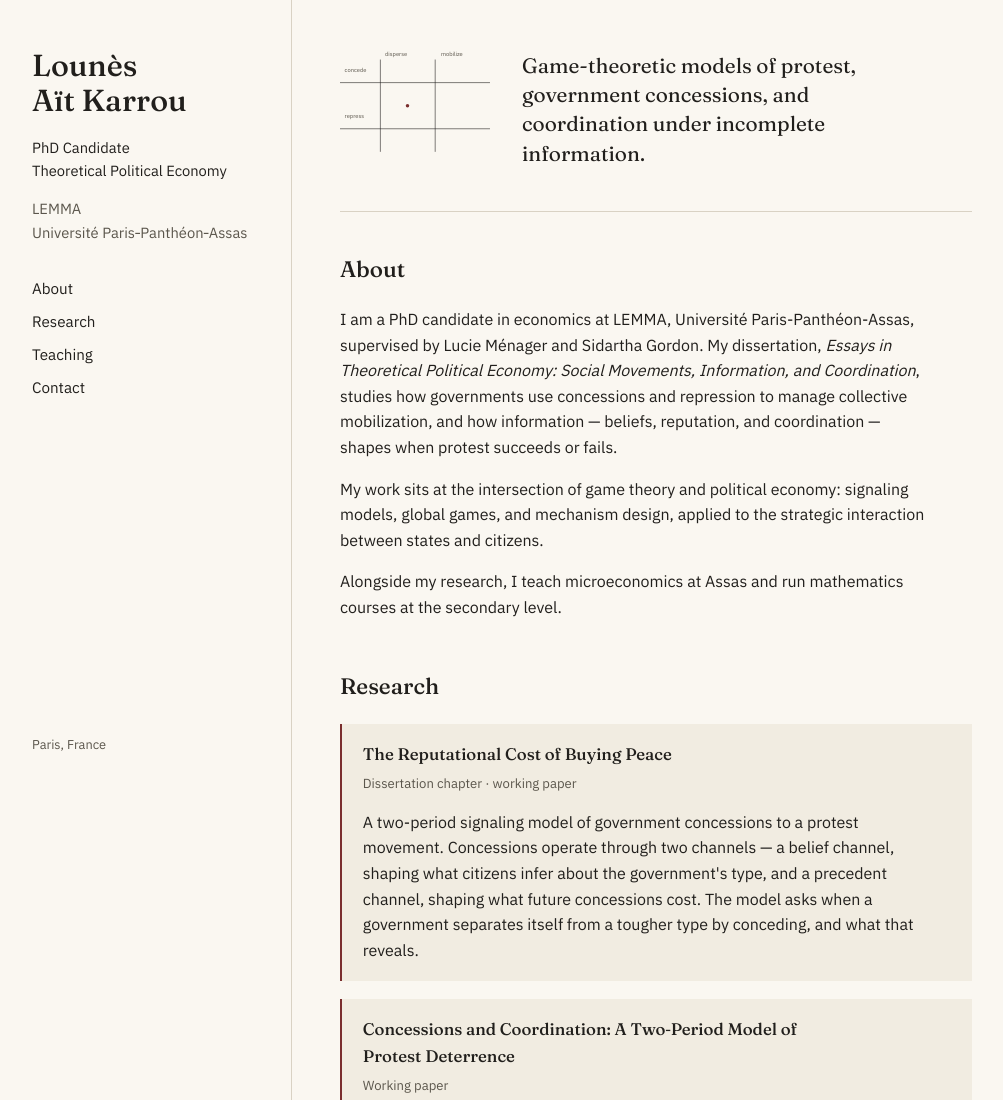
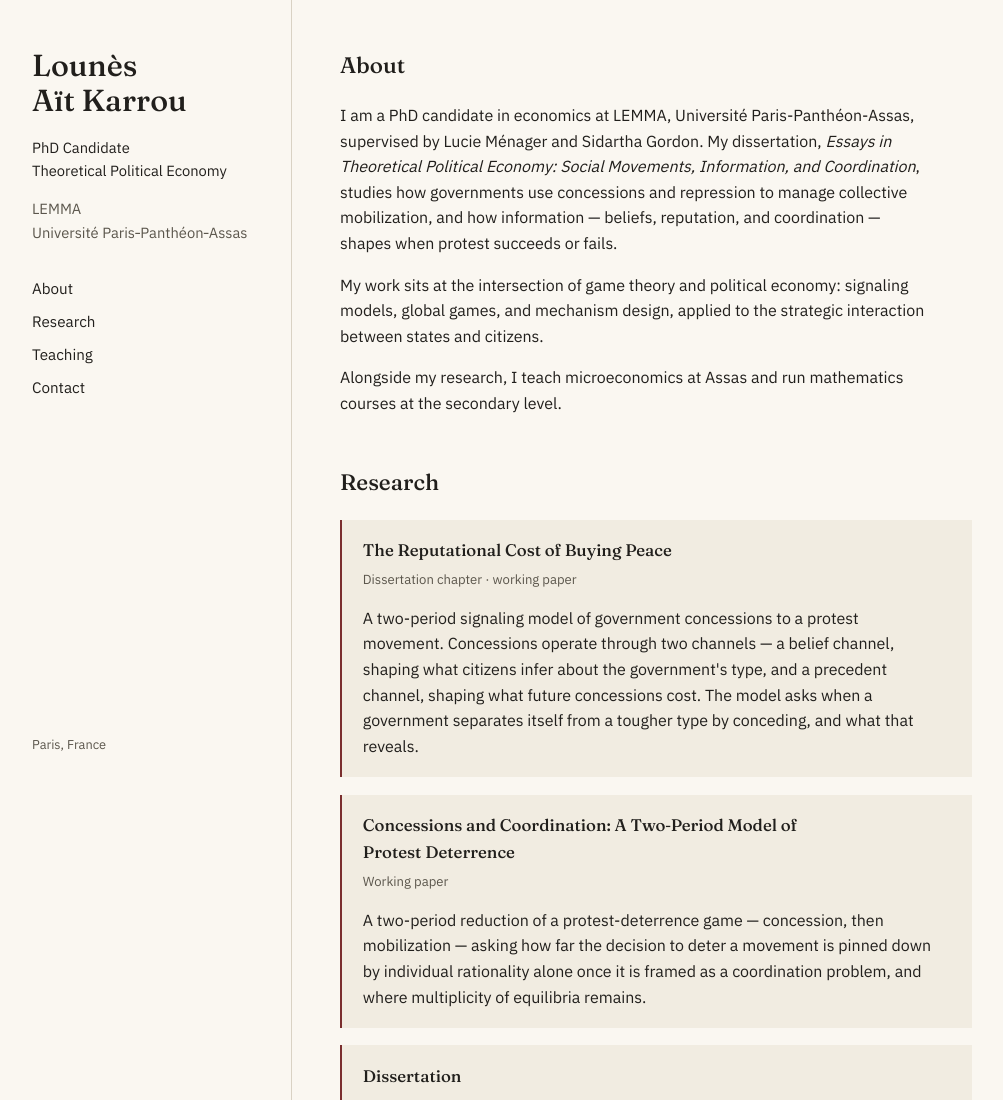
Before and after one commit to LounesAK/lounesak.github.io, a plain HTML site: page index.html in a window 1280 px wide. Shown: the top 1100 px of the page, without its empty margins (58-1061 px from the left). Drawn offline with Linux system fonts and the light colour scheme.

Commit message:
Remove hero section from index.html
Removed the hero section containing SVG diagram and description.

```diff
--- a/index.html
+++ b/index.html
@@ -32,23 +32,6 @@
   </aside>
 
   <main>
-
-    <section class="hero">
-      <div class="diagram" aria-hidden="true">
-        <svg viewBox="0 0 260 200" xmlns="http://www.w3.org/2000/svg">
-          <line x1="70" y1="20" x2="70" y2="180" />
-          <line x1="165" y1="20" x2="165" y2="180" />
-          <line x1="0" y1="60" x2="260" y2="60" />
-          <line x1="0" y1="140" x2="260" y2="140" />
-          <text x="8" y="42" class="d-label">concede</text>
-          <text x="8" y="122" class="d-label">repress</text>
-          <text x="78" y="14" class="d-label">disperse</text>
-          <text x="175" y="14" class="d-label">mobilize</text>
-          <circle cx="117" cy="100" r="3" class="d-dot" />
-        </svg>
-      </div>
-      <p class="hero-line">Game-theoretic models of protest, government concessions, and coordination under incomplete information.</p>
-    </section>
 
     <section id="about">
       <h2>About</h2>
```
